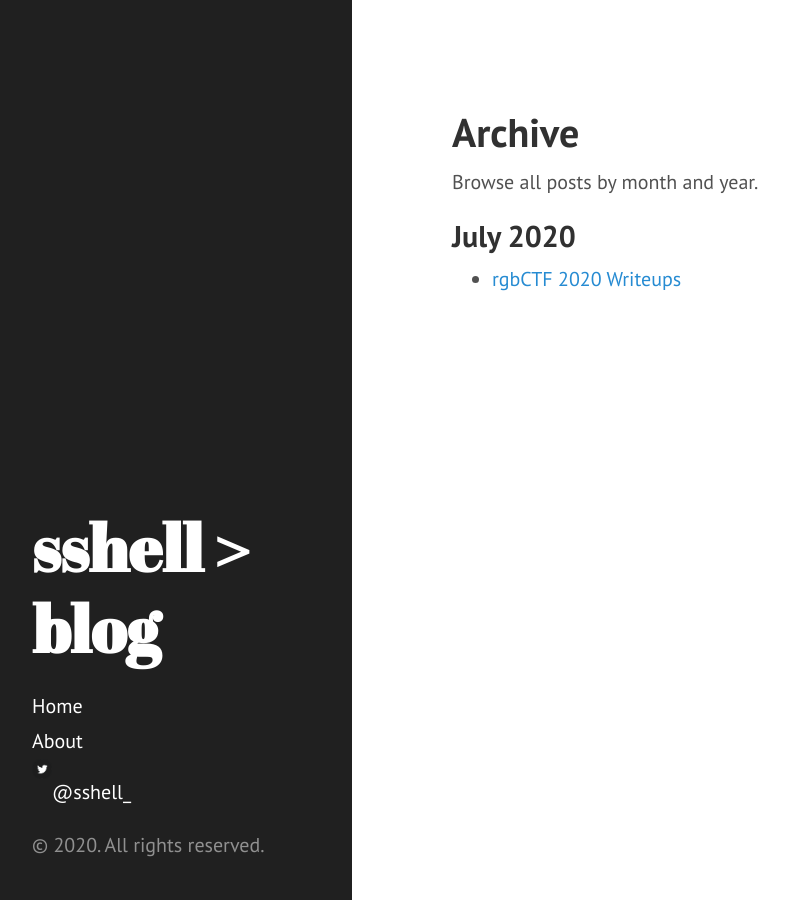
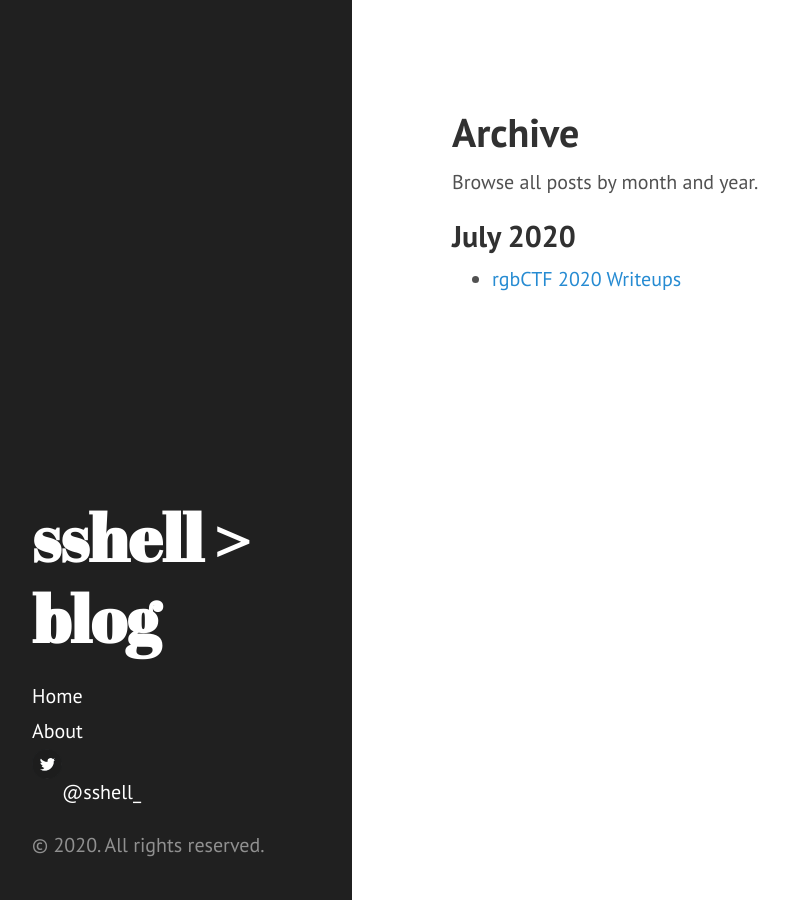
Before and after one commit to sshell/sshell.github.io, a Jekyll site: the page built from archive.md, in a window 1280 px wide. Shown: the whole page, without its empty margins (8-796 px from the left). Built offline with Jekyll 4.4.1, drawn with Linux system fonts in a browser that asks for light colours.

Commit message:
Update sidebar.html

```diff
--- a/_includes/sidebar.html
+++ b/_includes/sidebar.html
@@ -25,7 +25,7 @@
           {% endif %}
         {% endif %}
       {% endfor %}
-	  <a class="sidebar-nav-item" href="https://twitter.com/sshell_"><img src="https://sshell.co/public/twitter-icon.png" style="height: 20px; width: 20px; display: inline;" />@sshell_</a>
+	  <a class="sidebar-nav-item" href="https://twitter.com/sshell_"><img src="https://sshell.co/public/twitter-icon.png" style="height: 30px; width: 30px; display: inline;" />@sshell_</a>
     </nav>
 
     <p>&copy; {{ site.time | date: '%Y' }}. All rights reserved.</p>
```
